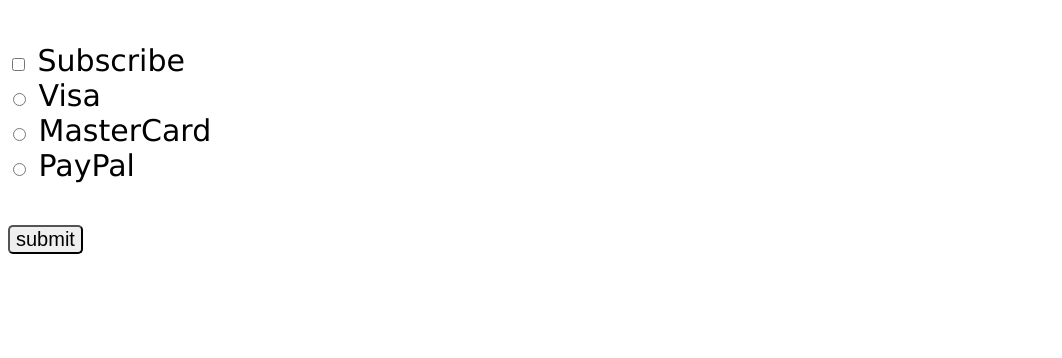
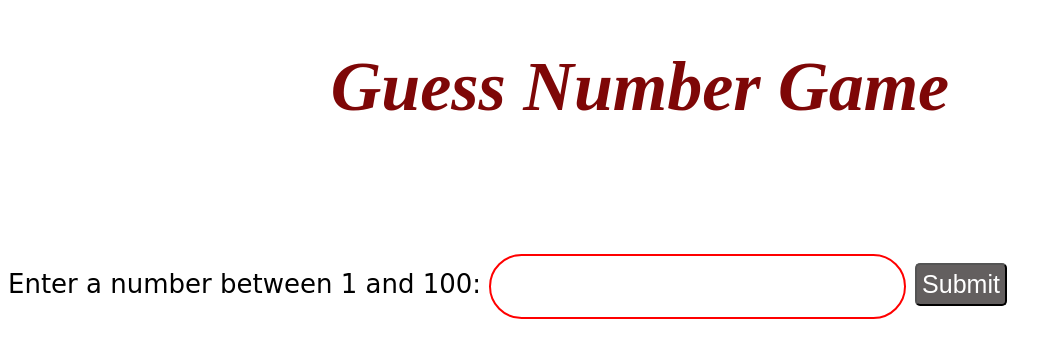
Before and after one commit to MalekJouini2003/js, a plain HTML site: page index.html in a window 1280 px wide. Shown: the whole page, without its empty margins (0-1062 px from the left). Drawn offline with Linux system fonts and the light colour scheme.

Commit message:
Add files via upload

```diff
--- a/index.html
+++ b/index.html
@@ -3,31 +3,19 @@
 <head>
     <meta charset="UTF-8">
     <meta name="viewport" content="width=device-width, initial-scale=1.0">
-    <title>checkbox</title>
-    <link rel = "stylesheet" href ="style.css">
+    <title>Guess Number</title>
+    <link rel ="stylesheet" href = "style55.css">
 </head>
-<body><br>
-    <input type ="checkbox" id="Mycheckbox">
-    <label for ="Mycheckbox">Subscribe</label><br>
-    <input type="radio" id = "visabtn" name ="card">
-    <label for ="Myradio"> Visa </label><br>
-    <input type="radio" id = "MasterCardbtn" name ="card">
-    <label for ="MasterCard"> MasterCard </label><br>
-    <input type="radio" id = "PayPalbtn" name ="card">
-    <label for ="PayPal"> PayPal </label><br><br>
+<body>
 
-
-    <button id="mybutton">submit</button>
-
-    <p id="subresult"></p>
-    <p id="cardresult"></p>
+<h1 id="title">Guess Number Game</h1><br><br>
+<label id = "label">Enter a number between 1 and 100: </label>
+<input type ="number" id ="numbertext" >
+<button id = "submit">Submit</button>
+<p id ="result"> </p>
 
 
 
-
-
-
-
-    <script src = "index.js"></script>
+    <script src ="index55.js"></script>
 </body>
 </html>
--- /dev/null
+++ b/index55.js
@@ -0,0 +1,31 @@
+let bot_num= Math.floor(Math.random()*101)
+let result = document.getElementById("result")
+
+let button = document.getElementById("submit")
+let i = 0;
+
+button.onclick = function(){
+    let user_num= parseInt(document.getElementById("numbertext").value);
+
+    while(user_num >100 || user_num < 0){
+        result.textContent = "please enter a number between 0 and 100"
+        break;
+    }
+    while(user_num != bot_num && user_num <= 100 && user_num >= 0){
+        i++;
+        if(user_num < bot_num){
+
+            result.textContent = `your number is too low, TRY number ${i}`
+        }
+        else{
+
+            result.textContent = `your number is too high, TRY number ${i}`
+        }
+        break;
+    }
+
+    if (user_num == bot_num){
+        result.textContent = "you guessed the right number"
+    }
+}
+console.log(bot_num)
--- /dev/null
+++ b/style55.css
@@ -0,0 +1,51 @@
+body{
+    font-size: 35px;
+}
+
+#title{
+    font-style: italic;
+    text-align: center;
+    color: rgb(126, 7, 7)
+}
+#label{
+    font-family: "Dancing Script", cursive;
+    font-size :26px;
+}
+#numbertext{
+    font-size: 25px;
+}
+
+#submit{
+    font-size: 25px;
+    background-color:rgb(99, 95, 95);
+    color:white;
+    border-radius: 5px;
+    padding: 5px;
+    cursor: pointer;
+    transition : background-color 0.3s;
+
+
+
+}
+
+input{
+    font-family : "Geist Mono", monospace;
+    font-size : 1.75rem;
+    padding : 1rem 2rem;
+    padding-right: 4rem;
+    letter-spacing: 0.2ch;
+    border-radius : 6pc;
+    color : var(--color-alpha);
+    border-color: red;
+    border-style: solid;
+
+
+
+
+}
+
+
+
+#submit:hover{
+    background-color:red;
+}
```
